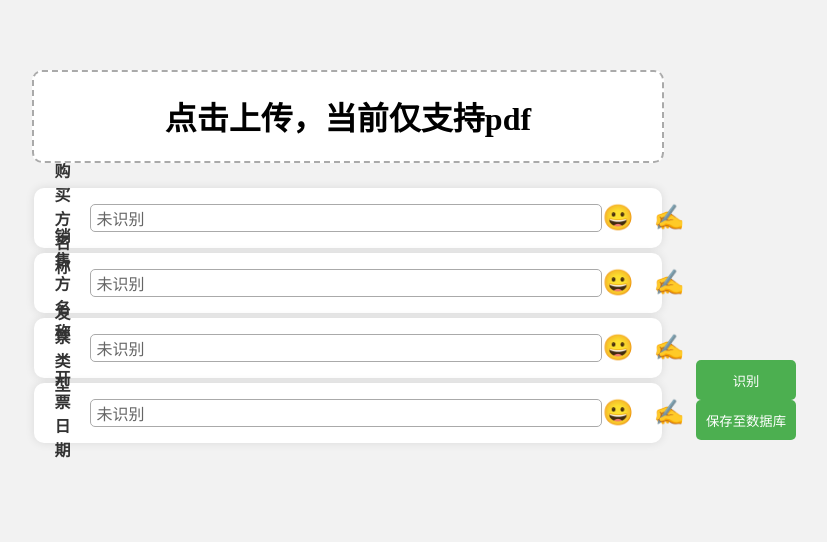
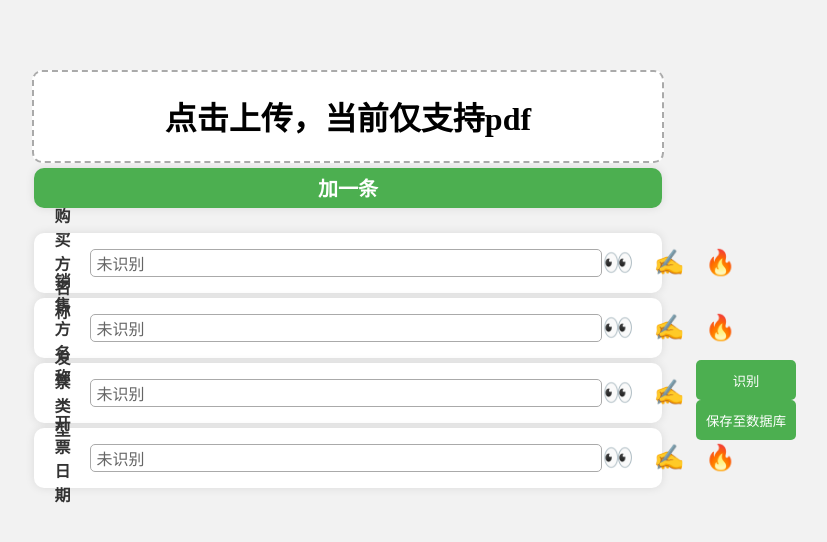
Before and after one commit to liangzilixueha/GraduationDesign, a Flask app: page / in a window 1280 px wide. Shown: the top 542 px of the page, without its empty margins (292-1119 px from the left). Run offline with Flask 3, Linux system fonts and the light colour scheme.

Commit message:
提取css到专门文件夹；完成加一条&删除功能；完成pdf识别

```diff
--- /dev/null
+++ b/static/css/button.css
@@ -0,0 +1,21 @@
+/*这是网页右侧的按钮css*/
+.按钮 button {
+  width: 100px;
+  height: 40px;
+  background-color: #4caf50;
+  color: white;
+  border: none;
+  border-radius: 5px;
+  cursor: pointer;
+  /*始终位于浏览器的右侧中间*/
+}
+.按钮 .upload-info {
+  position: fixed;
+  right: 15%;
+  top: 50%;
+}
+.按钮 .upload-img {
+  position: fixed;
+  right: 15%;
+  top: 45%;
+}
--- /dev/null
+++ b/static/css/cut.css
@@ -0,0 +1,17 @@
+/*这是裁切需要的canvas的css*/
+.cut-img {
+  display: none;
+  position: fixed;
+  top: 0;
+  left: 0;
+  width: 100%;
+  height: 100%;
+  background-color: rgba(0, 0, 0, 0.5);
+  z-index: 100;
+  justify-content: center;
+  align-items: center;
+}
+.cut-img img {
+  max-width: 80%;
+  max-height: 80%;
+}
--- /dev/null
+++ b/static/css/item.css
@@ -0,0 +1,76 @@
+/*这是添加条目以及条目内容的css*/
+.add-item {
+  width: 70%;
+  height: 40px;
+  background-color: #4caf50;
+  border-radius: 10px;
+  box-shadow: 0 0 10px rgba(0, 0, 0, 0.1);
+  display: flex;
+  align-items: center;
+  margin-top: 5px;
+  cursor: pointer;
+  text-align: center;
+}
+/*点击颜色变深*/
+.add-item:active {
+  background-color: #006803;
+}
+.add-item h2 {
+  font-size: 20px;
+  color: white;
+  margin: auto;
+}
+.info-container {
+  width: 70%;
+  margin-top: 20px;
+  justify-content: space-between;
+}
+.info-item {
+  width: 100%;
+  height: 60px;
+  background-color: #ffffff;
+  border-radius: 10px;
+  box-shadow: 0 0 10px rgba(0, 0, 0, 0.1);
+  display: flex;
+  flex-direction: row;
+  align-items: center;
+  margin-top: 5px;
+}
+.info-title {
+  margin-left: 20px;
+  font-size: 16px;
+  font-weight: bold;
+  color: #333333;
+}
+.info-content {
+  margin-left: 20px;
+  font-size: 16px;
+  color: #666666;
+}
+.info-content input {
+  width: 500px;
+  height: 16px;
+  border: 1px solid #aaaaaa;
+  border-radius: 5px;
+  padding: 5px;
+  font-size: 16px;
+  color: #666666;
+}
+.识别区域 {
+  /*靠最右侧*/
+  margin-left: auto;
+  margin-right: 20px;
+  font-size: 25px;
+  cursor: pointer;
+}
+.修改识别区域 {
+  /*靠最右侧*/
+  margin-right: 20px;
+  font-size: 25px;
+  cursor: pointer;
+}
+.删除{
+  margin-right: 20px;
+  font-size: 25px;
+  cursor: pointer;
+}
--- a/templates/index.html
+++ b/templates/index.html
@@ -5,59 +5,23 @@
     <meta name="viewport" content="width=device-width, initial-scale=1.0" />
     <script src="https://unpkg.com/sweetalert/dist/sweetalert.min.js"></script>
     <title>图片上传</title>
-    <style>
-      body {
-        display: flex;
-        justify-content: center;
-        align-items: flex-start;
-        min-height: 100vh;
-        margin: 0;
-        background-color: #f2f2f2;
-      }
-      .main {
-        width: 100%;
-        max-width: 70%;
-        display: flex;
-        flex-direction: column;
-        justify-content: center;
-        align-items: center;
-        padding: 20px;
-      }
-      .upload-container {
-        position: relative;
-        width: auto;
-        min-width: 70%;
-        height: auto;
-        background-color: #ffffff;
-        border-radius: 10px;
-        border: 2px dashed #aaaaaa;
-        display: flex;
-        margin-top: 50px;
-        justify-content: center;
-        align-items: center;
-        cursor: pointer;
-        overflow: hidden;
-      }
-      .upload-container input[type="file"] {
-        position: absolute;
-        width: 100%;
-        height: 100%;
-        top: 0;
-        left: 0;
-        opacity: 0;
-        cursor: pointer;
-      }
-      .upload-preview {
-        max-width: 100%;
-        max-height: 100%;
-      }
-    </style>
+    <link rel="stylesheet" href="/static/css/upload.css" />
+    <link rel="stylesheet" href="/static/css/item.css" />
+    <link rel="stylesheet" href="/static/css/button.css" />
+    <link rel="stylesheet" href="/static/css/cut.css" />
     <script>
       var data = [
-        ["购买方名称", 0.17620000000000002, 0.2145, 0.0934, 0.0305,'未识别'],
-        ["销售方名称", 0.1754, 0.7513, 0.18030000000000002, 0.0254,'未识别'],
-        ["发票类型", 0.32049999999999995, 0.0508, 0.3615, 0.06849999999999999,'未识别'],
-        ["开票日期", 0.7737999999999999, 0.1294, 0.1115, 0.0292,'未识别'],
+        ["购买方名称", 0.17620000000000002, 0.2145, 0.0934, 0.0305, "未识别"],
+        ["销售方名称", 0.1754, 0.7513, 0.18030000000000002, 0.0254, "未识别"],
+        [
+          "发票类型",
+          0.32049999999999995,
+          0.0508,
+          0.3615,
+          0.06849999999999999,
+          "未识别",
+        ],
+        ["开票日期", 0.7737999999999999, 0.1294, 0.1115, 0.0292, "未识别"],
       ];
       function previewImage(event) {
         const input = event.target;
@@ -89,11 +53,11 @@
           fetch("/ocr", {
             method: "POST",
             body: JSON.stringify({
-            filename:filename,
-            x:item[1],
-            y:item[2],
-            dx:item[3],
-            dy:item[4],
+              filename: filename,
+              x: item[1],
+              y: item[2],
+              dx: item[3],
+              dy: item[4],
             }),
           })
             .then((response) => response.text())
@@ -103,7 +67,6 @@
               初始化();
             });
         });
-
       }
       function 获取裁剪结果(element) {
         //遍历data，找到对应的坐标
@@ -138,7 +101,74 @@
           },
         });
       }
-      function 修改区域(element) {}
+      function 修改区域(element) {
+        // 获取图像预览和区域元素
+        var img = document.getElementById("preview");
+        var cutImg = document.querySelector(".cut-img");
+
+        // 显示图像预览区域
+        cutImg.style.display = "flex";
+        // 设置图像预览区域的图像为当前图像
+        cutImg.querySelector("img").src = img.src;
+
+        //点击除了图像外的地方，隐藏图像预览区域
+        cutImg.onclick = function (e) {
+          if (e.target == cutImg) {
+            cutImg.style.display = "none";
+          }
+        };
+
+        //设置img左上角为0,0,右下角为1,1,获取鼠标按下时的百分比坐标和鼠标抬起时的百分比坐标
+        var x1, y1, x2, y2;
+        cutImg.onmousedown = function (e) {
+          x1 = e.offsetX / img.width;
+          y1 = e.offsetY / img.height;
+        };
+        cutImg.onmouseup = function (e) {
+          x2 = e.offsetX / img.width;
+          y2 = e.offsetY / img.height;
+          //如果鼠标抬起时的坐标小于按下时的坐标，交换两者的值
+          if (x1 > x2) {
+            [x1, x2] = [x2, x1];
+          }
+          if (y1 > y2) {
+            [y1, y2] = [y2, y1];
+          }
+          if (x1 < 0 || x1 > 1 || x2 < 0 || x2 > 1) {
+            return;
+          }
+          const preview = document.getElementById("preview");
+          const canvas = document.createElement("canvas");
+          const ctx = canvas.getContext("2d");
+          const xx = preview.width * x1;
+          const yy = preview.height * y1;
+          const w = preview.width * (x2 - x1);
+          const h = preview.height * (y2 - y1);
+          canvas.width = w;
+          canvas.height = h;
+          ctx.drawImage(preview, xx, yy, w, h, 0, 0, w, h);
+          //使用sweetAlert展示裁剪结果,img自适应大小
+          swal({
+            title: "裁剪区域如下",
+            content: {
+              element: "img",
+              attributes: {
+                src: canvas.toDataURL(),
+                style: "width:100%;height:auto",
+              },
+            },
+          });
+          //遍历data，修改对应的坐标
+          data.forEach((item) => {
+            if (item[0] == element) {
+              item[1] = x1;
+              item[2] = y1;
+              item[3] = x2 - x1;
+              item[4] = y2 - y1;
+            }
+          });
+        };
+      }
       function 初始化() {
         //找到info-container
         const infoContainer = document.querySelector(".info-container");
@@ -149,93 +179,43 @@
             <div class="info-content">
               <input type="text" id="type" value="${item[5]}"/>
             </div>
-            <div class="识别区域" onclick="获取裁剪结果('${item[0]}')">😀</div>
+            <div class="识别区域" onclick="获取裁剪结果('${item[0]}')">👀</div>
             <div class="修改识别区域" onclick="修改区域('${item[0]}')">✍</div>
+            <div class="删除" onclick="删除('${item[0]}')">🔥</div>
           </div> `;
         });
       }
+      function 加一条() {
+        //swlt弹窗，输入框，询问用户要添加的条目名称
+        swal("请输入要添加的条目名称:", {
+          content: "input",
+        }).then((value) => {
+          //如果用户输入了内容，将内容添加到data中
+          if (value) {
+            data.push([value, 0, 0, 0.5, 0.5, "未识别"]);
+            初始化();
+          }
+        });
+      }
+      function 删除(element) {
+        //遍历data，找到对应的元素，删除
+        data.forEach((item, index) => {
+          if (item[0] == element) {
+            data.splice(index, 1);
+          }
+        });
+        初始化();
+      }
+      function 保存至数据库() {
+        //todo
+      }
       document.addEventListener("DOMContentLoaded", 初始化);
     </script>
-    <style>
-      .info-container {
-        width: 70%;
-        margin-top: 20px;
-        justify-content: space-between;
-      }
-      .info-item {
-        width: 100%;
-        height: 60px;
-        background-color: #ffffff;
-        border-radius: 10px;
-        box-shadow: 0 0 10px rgba(0, 0, 0, 0.1);
-        display: flex;
-        flex-direction: row;
-        align-items: center;
-        margin-top: 5px;
-      }
-      .info-title {
-        margin-left: 20px;
-        font-size: 16px;
-        font-weight: bold;
-        color: #333333;
-      }
-      .info-content {
-        margin-left: 20px;
-        font-size: 16px;
-        color: #666666;
-      }
-      .info-content input {
-        width: 500px;
-        height: 16px;
-        border: 1px solid #aaaaaa;
-        border-radius: 5px;
-        padding: 5px;
-        font-size: 16px;
-        color: #666666;
-      }
-      .识别区域 {
-        /*靠最右侧*/
-        margin-left: auto;
-        margin-right: 20px;
-        font-size: 25px;
-        cursor: pointer;
-      }
-      .修改识别区域 {
-        /*靠最右侧*/
-        margin-right: 20px;
-        font-size: 25px;
-        cursor: pointer;
-      }
-    </style>
-    <style>
-      .按钮 button {
-        width: 100px;
-        height: 40px;
-        background-color: #4caf50;
-        color: white;
-        border: none;
-        border-radius: 5px;
-        cursor: pointer;
-        /*始终位于浏览器的右侧中间*/
-      }
-      .按钮 .upload-info {
-        position: fixed;
-        right: 15%;
-        top: 50%;
-      }
-      .按钮 .upload-img {
-        position: fixed;
-        right: 15%;
-        top: 45%;
-      }
-      .按钮 .cut-img {
-        position: fixed;
-        right: 15%;
-        top: 55%;
-      }
-    </style>
   </head>
   <body>
+    <div class="cut-img">
+      <img src="" alt="" draggable="false" />
+    </div>
     <div class="main">
       <div class="upload-container">
         <input
@@ -247,12 +227,15 @@
         <h1 class="提示词">点击上传，当前仅支持pdf</h1>
         <img id="preview" class="upload-preview" src="" alt="" />
       </div>
+      <div class="add-item" onclick="加一条()">
+        <h2>加一条</h2>
+      </div>
       <div class="info-container">
         <!-- 此处将由js添加条目 -->
       </div>
     </div>
     <div class="按钮">
-      <button class="upload-info">保存至数据库</button>
+      <button class="upload-info" onclick="保存至数据库()">保存至数据库</button>
       <button class="upload-img" onclick="识别()">识别</button>
     </div>
   </body>
```
Also changed, not shown: static/css/upload.css (added, +46 -0 lines), README.md. Lines whose indentation alone changed are shown as unchanged.
